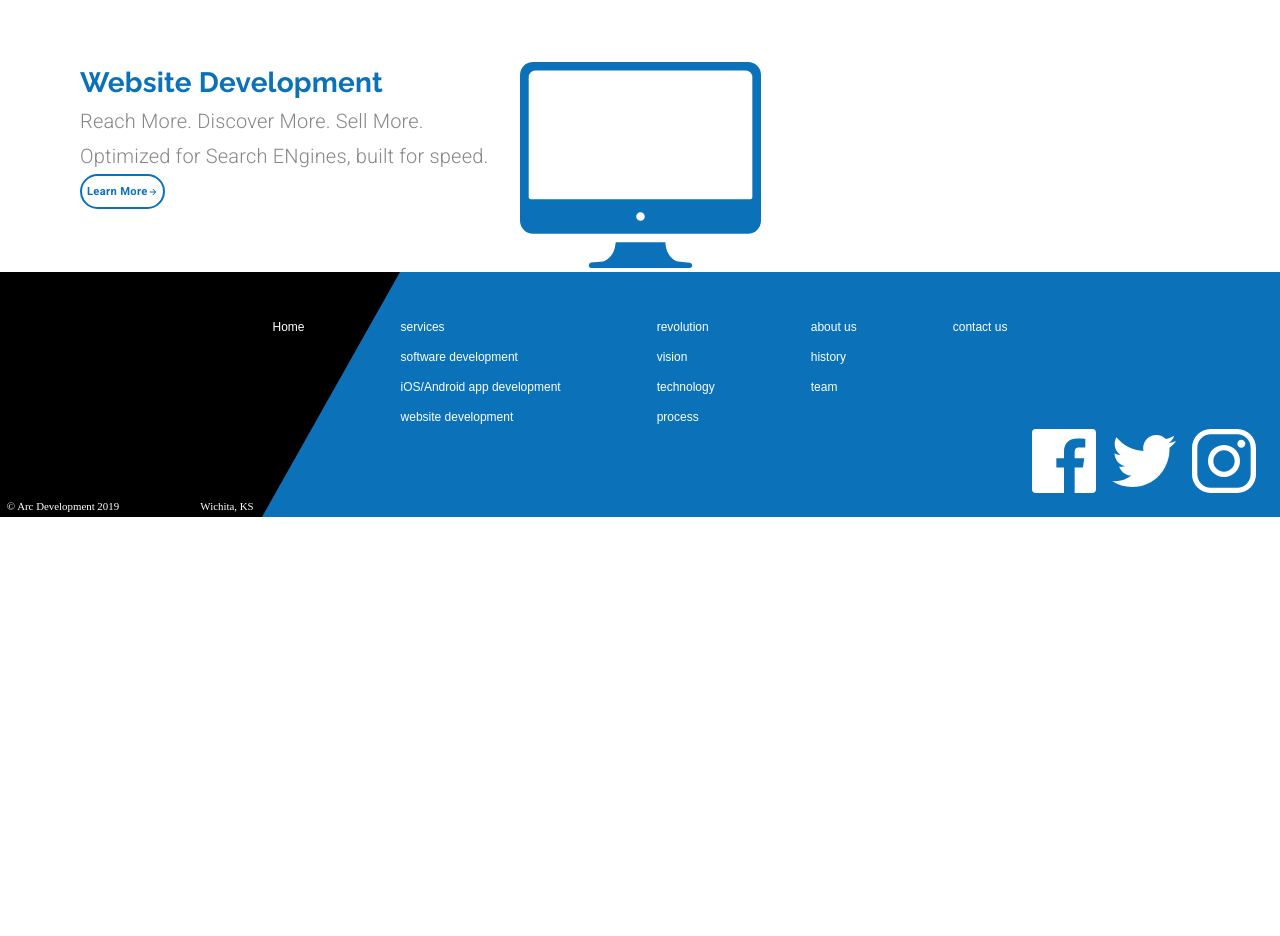
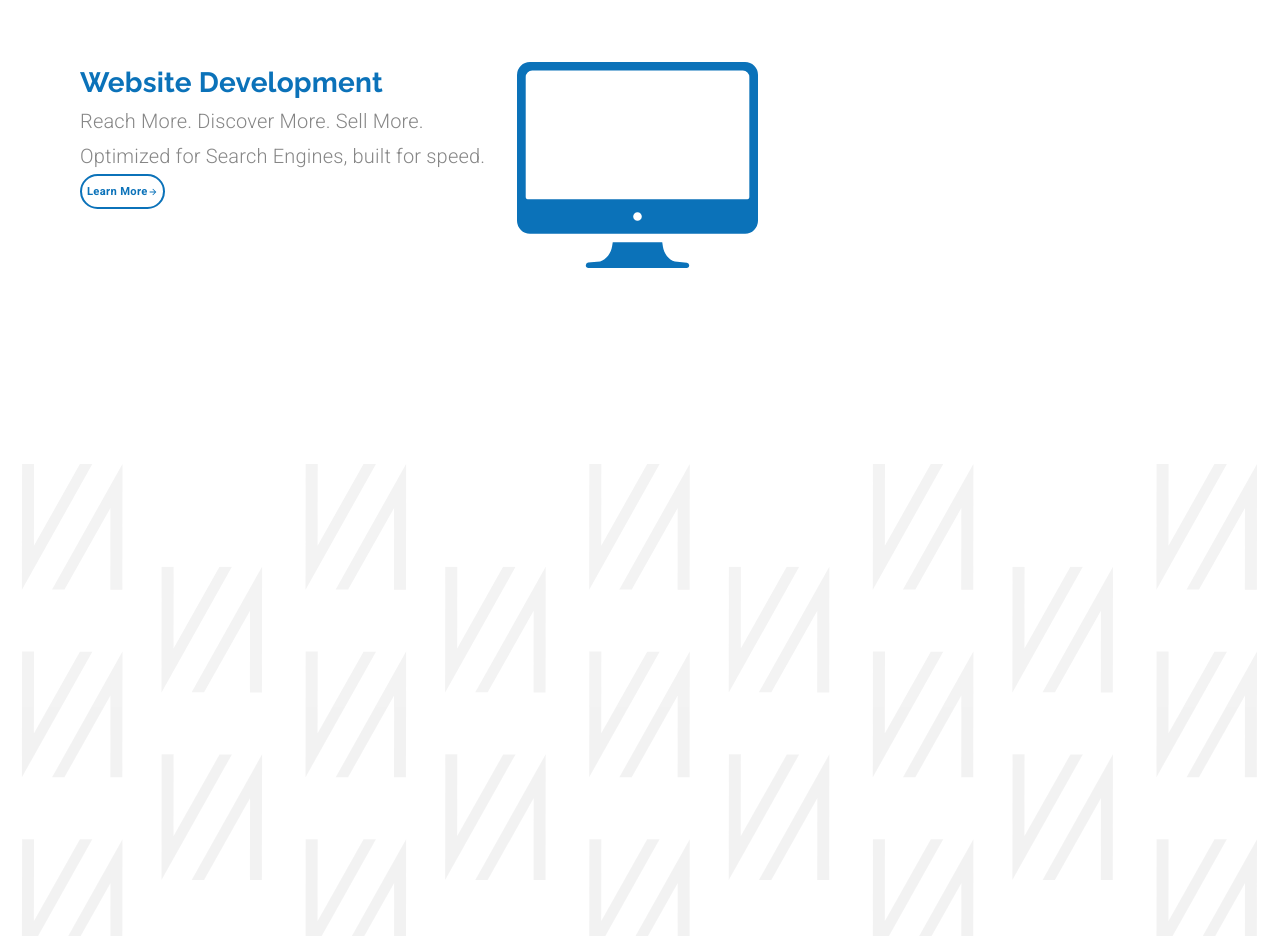
Before and after one commit to caicell-park/material-ui-course-create-react-app, a React (Create React App) app: page / in a window 1280 px wide. Shown: the part 1580-2516 px from the top of the page. Before the commit the page ends 2097 px from the top, so only its background shows below. Built offline with nearby package versions, Linux system fonts and the light colour scheme.

Commit message:
a Add card and text on the card

```diff
--- a/src/components/LandingPage.js
+++ b/src/components/LandingPage.js
@@ -5,12 +5,15 @@
 import Button from '@material-ui/core/Button';
 import Typography from '@material-ui/core/Typography';
 import useMediaQuery from '@material-ui/core/useMediaQuery';
+import Card from '@material-ui/core/Card';
+import CardContent from '@material-ui/core/CardContent';
 
 import ButtonArrow from './ui/ButtonArrow';
 import animiationData from '../animations/landinganimation/data';
 import customSoftwareIcon from '../assets/Custom Software Icon.svg';
 import mobileAppsIcon from '../assets/mobileIcon.svg';
 import websitesIcon from '../assets/websiteIcon.svg';
+import revolutionBackground from '../assets/repeatingBackground.svg';
 
 const useStyles = makeStyles((theme) => ({
   mainContainer: {
@@ -86,6 +89,28 @@
       padding: 25,
     },
   },
+  revolutionBackground: {
+    backgroundImage: `url(${revolutionBackground})`,
+    backgroundPosition: 'center',
+    backgroundSize: 'cover',
+    backgroundRepeat: 'no-repeat',
+    height: '100%',
+    width: '100%',
+  },
+  revolutionCard: {
+    position: 'absolute',
+    boxShadow: theme.shadows[10],
+    borderRadius: 15,
+    padding: '10em',
+    [theme.breakpoints.down('sm')]: {
+      paddingTop: '8em',
+      paddingBottom: '8em',
+      paddingLeft: '0em',
+      paddingRight: '0em',
+      borderRadius: 0,
+      width: '100%',
+    },
+  },
 }));
 
 export default function LandingPage() {
@@ -95,7 +120,7 @@
 
   const defaultOptions = {
     loop: true,
-    autoplay: true,
+    autoplay: false,
     animationData: animiationData,
     renderSettings: {
       preserveAspectRatio: 'xMidYMid slice',
@@ -221,7 +246,7 @@
         </Grid>
       </Grid>
       <Grid item>
-        {/* ----  website Block ----*/}
+        {/* ----  Website Block ----*/}
         <Grid
           container
           direction="row"
@@ -240,7 +265,7 @@
               Reach More. Discover More. Sell More.
             </Typography>
             <Typography variant="subtitle1">
-              Optimized for Search ENgines, built for speed.
+              Optimized for Search Engines, built for speed.
             </Typography>
             <Button variant="outlined" className={classes.learnButton}>
               <span>Learn More</span>
@@ -260,6 +285,49 @@
           </Grid>
         </Grid>
       </Grid>
+      <Grid item>
+        {/* ----  Revolition Block ----*/}
+        <Grid
+          container
+          style={{ height: '100em', marginTop: '12em' }}
+          alignItems="center"
+          justify="center"
+        >
+          <Card className={classes.revolutionCard}>
+            <CardContent>
+              <Grid
+                container
+                direction="column"
+                style={{ textAlign: 'center' }}
+              >
+                <Grid item>
+                  <Typography variant="h3" gutterBottom>
+                    The Revolution
+                  </Typography>
+                </Grid>
+                <Grid item>
+                  <Typography variant="subtitle1">
+                    Visionary insight coupled with cutting-edge technology is a
+                    recipe for revolution.
+                  </Typography>
+                  <Button
+                    variant="outlined"
+                    className={classes.learnButtonHero}
+                  >
+                    <span style={{ marginRight: 10 }}>Learn More</span>
+                    <ButtonArrow
+                      width={15}
+                      height={15}
+                      fill={theme.palette.common.blue}
+                    />
+                  </Button>
+                </Grid>
+              </Grid>
+            </CardContent>
+          </Card>
+          <div className={classes.revolutionBackground} />
+        </Grid>
+      </Grid>
     </Grid>
   );
 }
--- a/src/components/ui/Theme.js
+++ b/src/components/ui/Theme.js
@@ -37,6 +37,11 @@
       color: `${blue}`,
       lineHeight: 1.5,
     },
+    h3: {
+      fontFamily: 'Pacifico',
+      fontSize: '2.5rem',
+      color: `${blue}`,
+    },
     h4: {
       fontFamily: 'Raleway',
       fontWeight: 700,
```
